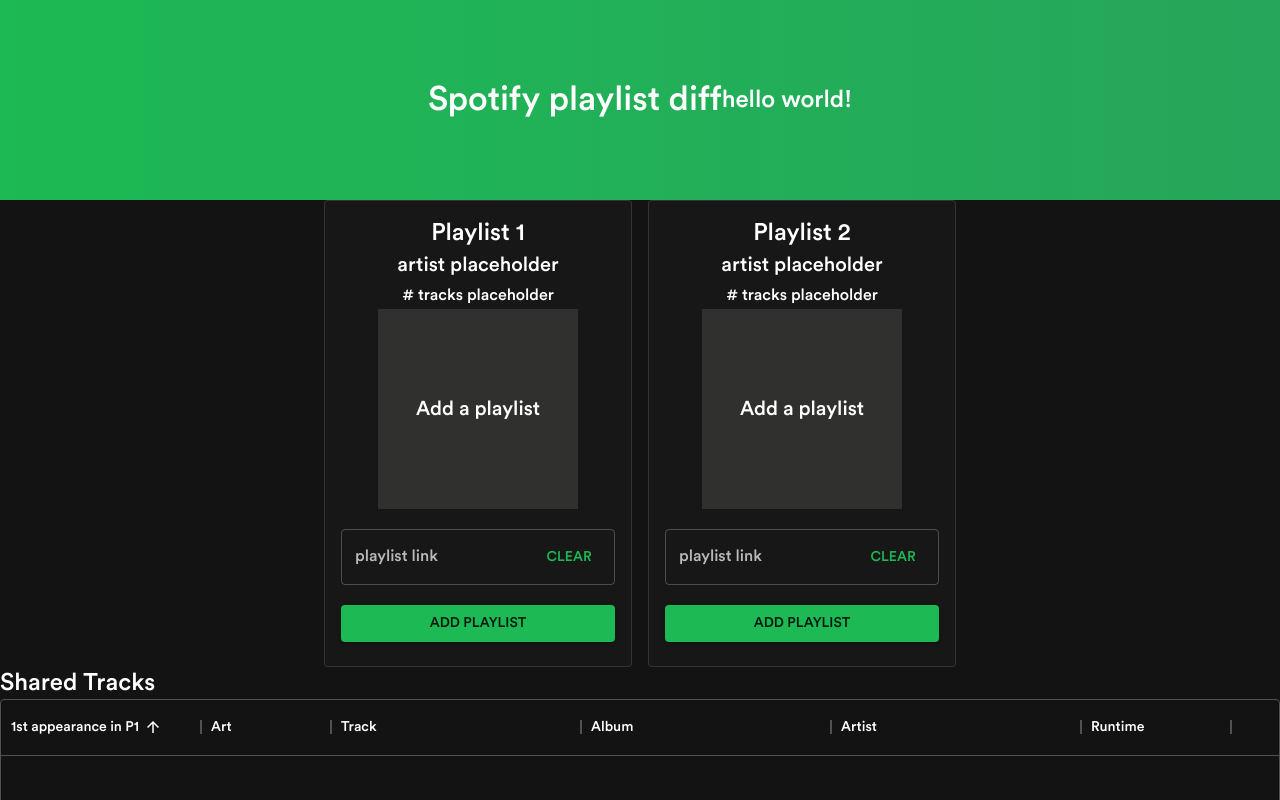
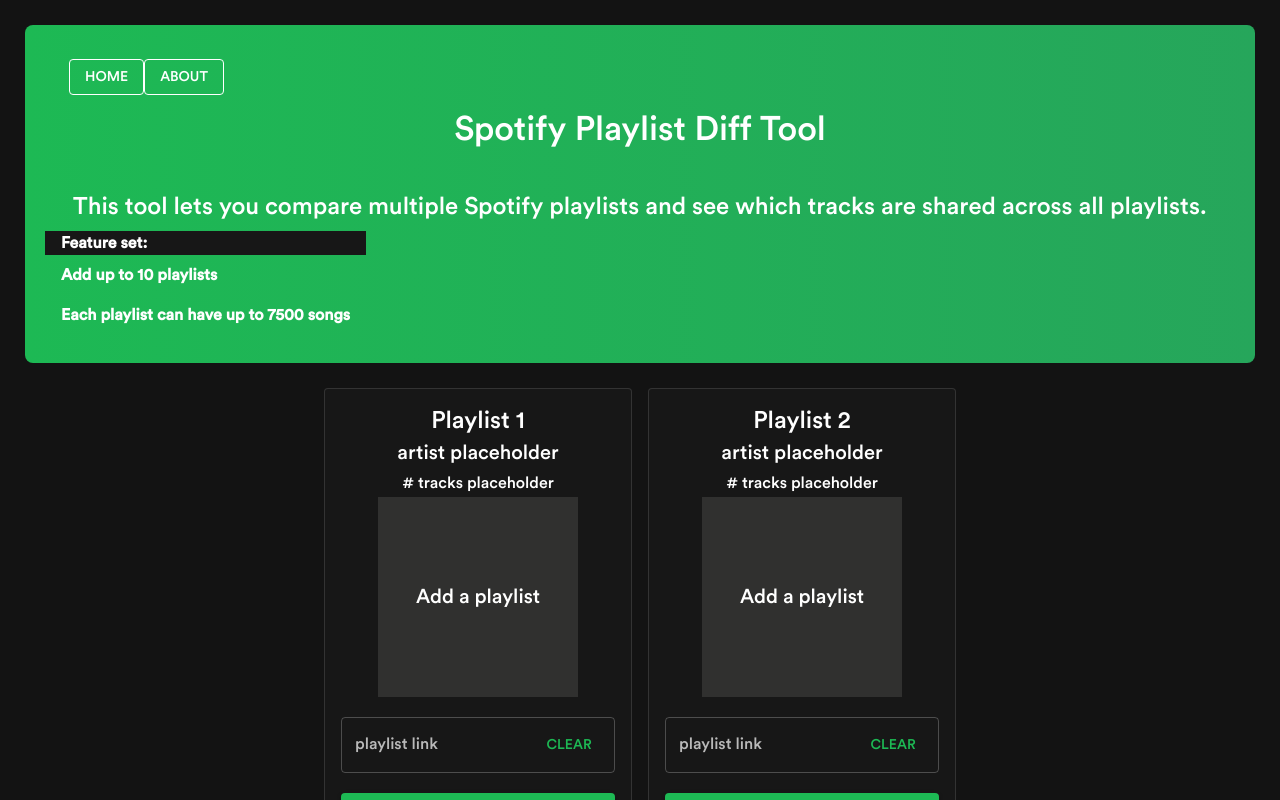
Before and after one commit to jakerm2002/spotify-playlist-diff, a Next.js app in the folder frontend/: page / in a window 1280 px wide. Shown: the top 800 px of the page. Built offline with nearby package versions, Linux system fonts and the light colour scheme.

Commit message:
adding more to hero component

```diff
--- a/frontend/src/TopBar.tsx
+++ b/frontend/src/TopBar.tsx
@@ -1,55 +1,59 @@
 import React, { useState } from "react";
-import { AppBar, Container, Toolbar, Typography, Menu, IconButton, Box, Button } from "@mui/material";
+import { AppBar, Container, Toolbar, Typography, Menu, IconButton, Box, Button, List, ListSubheader, ListItem } from "@mui/material";
 
 
 const styles = {
   background: 'linear-gradient(to right, #1DB954, #26A65B)',
-  height: '200px',
-  borderRadius: 0,
+  // height: '200px',
+  // minHeight: '100%',
+  margin: '25px',
+  borderRadius: 2,
   padding: '20px',
   color: '#fff',
   fontWeight: 'bold',
   display: 'flex',
-  alignItems: 'center',
+  flexDirection: 'column',
   justifyContent: 'center',
+  alignItems: 'flex-start',
 };
 
 
 const titleStyles = {
-  margin: 0,
+  alignSelf: 'center',
+  marginBottom: 5,
 };
+
+const helloStyles = {
+  alignSelf: 'center',
+};
+
 
 const TopBar = () => {
 
-  // return (
-  //     <Box sx={{ flexGrow: 1 }}>
-  //     <AppBar position="static">
-  //       <Toolbar>
-  //         <IconButton
-  //           size="large"
-  //           edge="start"
-  //           color="inherit"
-  //           aria-label="menu"
-  //           sx={{ mr: 2 }}
-  //         >
-  //         </IconButton>
-  //         <Typography variant="h6" component="div" sx={{ flexGrow: 1 }}>
-  //           Spotify Playlist Diff Tool
-  //         </Typography>
-  //         <Button color="inherit">Login</Button>
-  //       </Toolbar>
-  //     </AppBar>
-  //   </Box>
-  // )
-
   return (
     <Box sx={styles}>
+      <Toolbar>
+        <Box>
+          <Button variant="outlined" color="inherit">Home</Button>
+          <Button variant="outlined" color="inherit">About</Button>
+        </Box>
+      </Toolbar>
       <Typography variant="h4" sx={titleStyles}>
-        Spotify playlist diff
+        Spotify Playlist Diff Tool
       </Typography>
-      <Typography variant="h5">
-        hello world!
+      <Typography variant="h5" sx={helloStyles}>
+        This tool lets you compare multiple Spotify playlists and see which tracks are shared across all playlists.
       </Typography>
+      <List sx={{ listStyleType: 'disc' }}>
+        <ListSubheader sx={{
+          fontWeight: 700, lineHeight: '24px', fontSize: '16px', color: 'white'
+        }}
+        >
+          Feature set:
+        </ListSubheader>
+        <ListItem>Add up to 10 playlists</ListItem>
+        <ListItem>Each playlist can have up to 7500 songs</ListItem>
+      </List>
     </Box>
   )
 }
```
